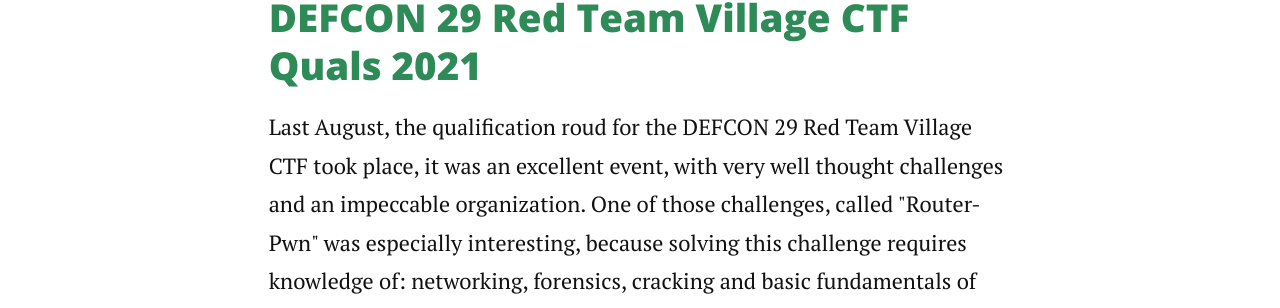
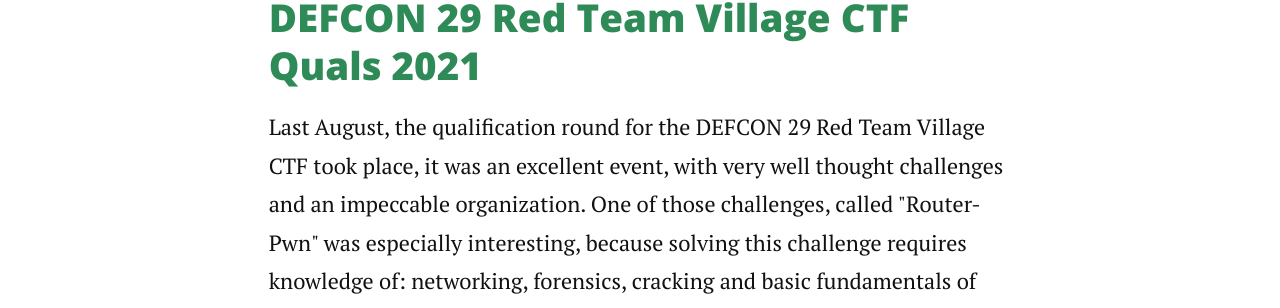
Before and after one commit to leonuz/leonuz.github.io, a Jekyll site: the page built from index.html, in a window 1280 px wide. Shown: the part 591-899 px from the top of the page. Built offline with Jekyll 4.4.1, drawn with Linux system fonts in a browser that asks for light colours; nearby versions of some CDN libraries; the list of posts is cut into pages by our own code; some of the changed text lies outside the part shown.

Commit message:
Update 2021-10-04-Router-Pwn.markdown

```diff
--- a/_posts/2021-10-04-Router-Pwn.markdown
+++ b/_posts/2021-10-04-Router-Pwn.markdown
@@ -5,7 +5,7 @@
 image: rtv.png
 ---
 <a href="https://redteamvillage.io/ctf.html" target="_blank"><img src="/assets/img/cintillo.png" alt="Qries"></a>
-<p class="intro"><span class="dropcap">L</span>ast August, the qualification roud for the DEFCON 29 Red Team Village CTF took place, it was an excellent event, with very well thought challenges and an impeccable organization. One of those challenges, called "Router-Pwn" was especially interesting, because solving this challenge requires knowledge of: networking, forensics, cracking and basic fundamentals of routing with Cisco IOS. </p>
+<p class="intro"><span class="dropcap">L</span>ast August, the qualification round for the DEFCON 29 Red Team Village CTF took place, it was an excellent event, with very well thought challenges and an impeccable organization. One of those challenges, called "Router-Pwn" was especially interesting, because solving this challenge requires knowledge of: networking, forensics, cracking and basic fundamentals of routing with Cisco IOS. </p>
 
 We were given a pcap file (download source [here](https://github.com/leonuz/CTFs/raw/main/stuff/rtr-pwneip.pcap)), which made the challenge more interesting.
 
```
